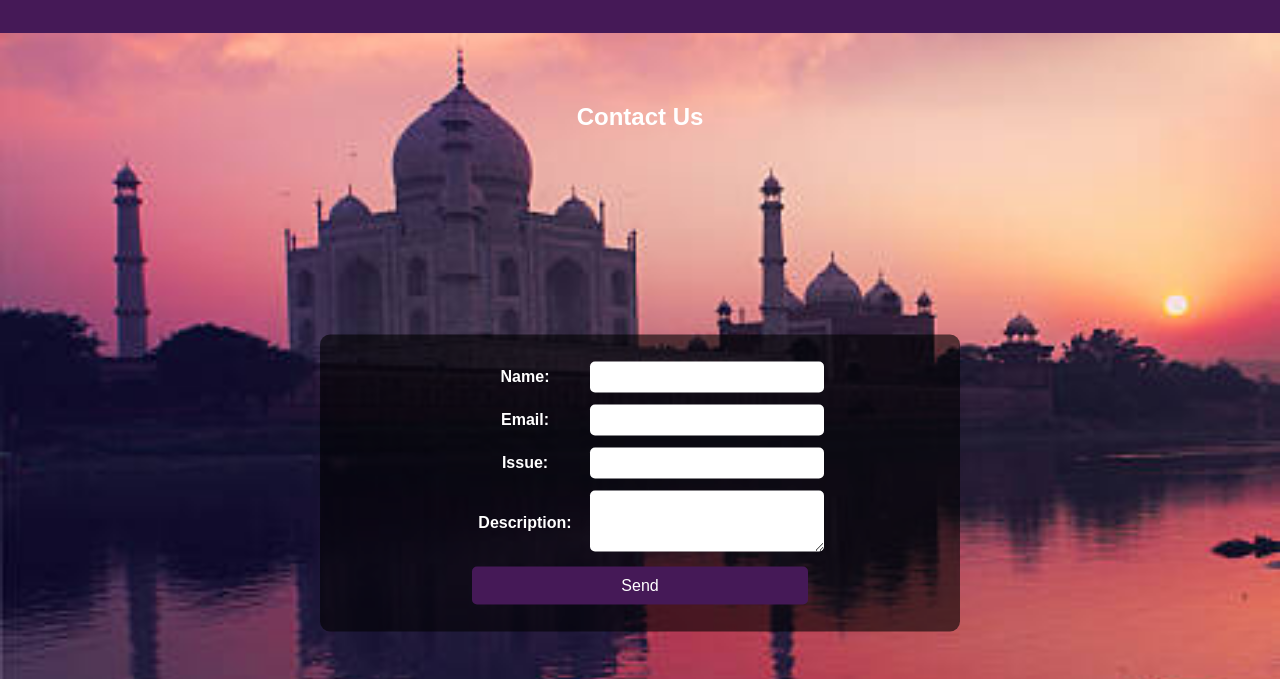
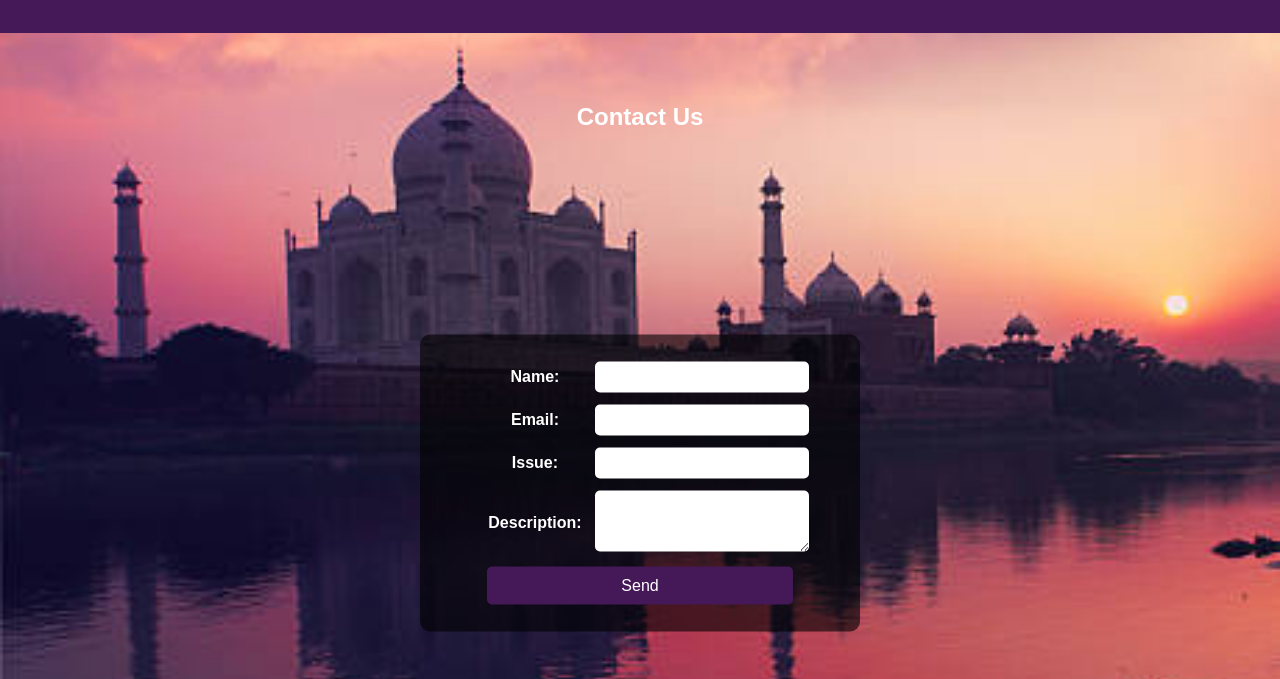
Before and after one commit to Anuja-art/Historicalplace, a plain HTML site: page index.html in a window 1280 px wide. Both pictures are taken after a click on the link "Contact". Shown: the part 121-800 px from the top of the page. Drawn offline with Linux system fonts and the light colour scheme.

Commit message:
Update index.html

```diff
--- a/index.html
+++ b/index.html
@@ -265,7 +265,7 @@
 }
 
 #contact div {
-    width: 600px; /* Increased width for longer horizontal size */
+    width: 400px; /* Increased width for longer horizontal size */
     background: rgba(0, 0, 0, 0.6); /* Keeps the dark box effect */
     padding: 20px;
     border-radius: 10px;
```
